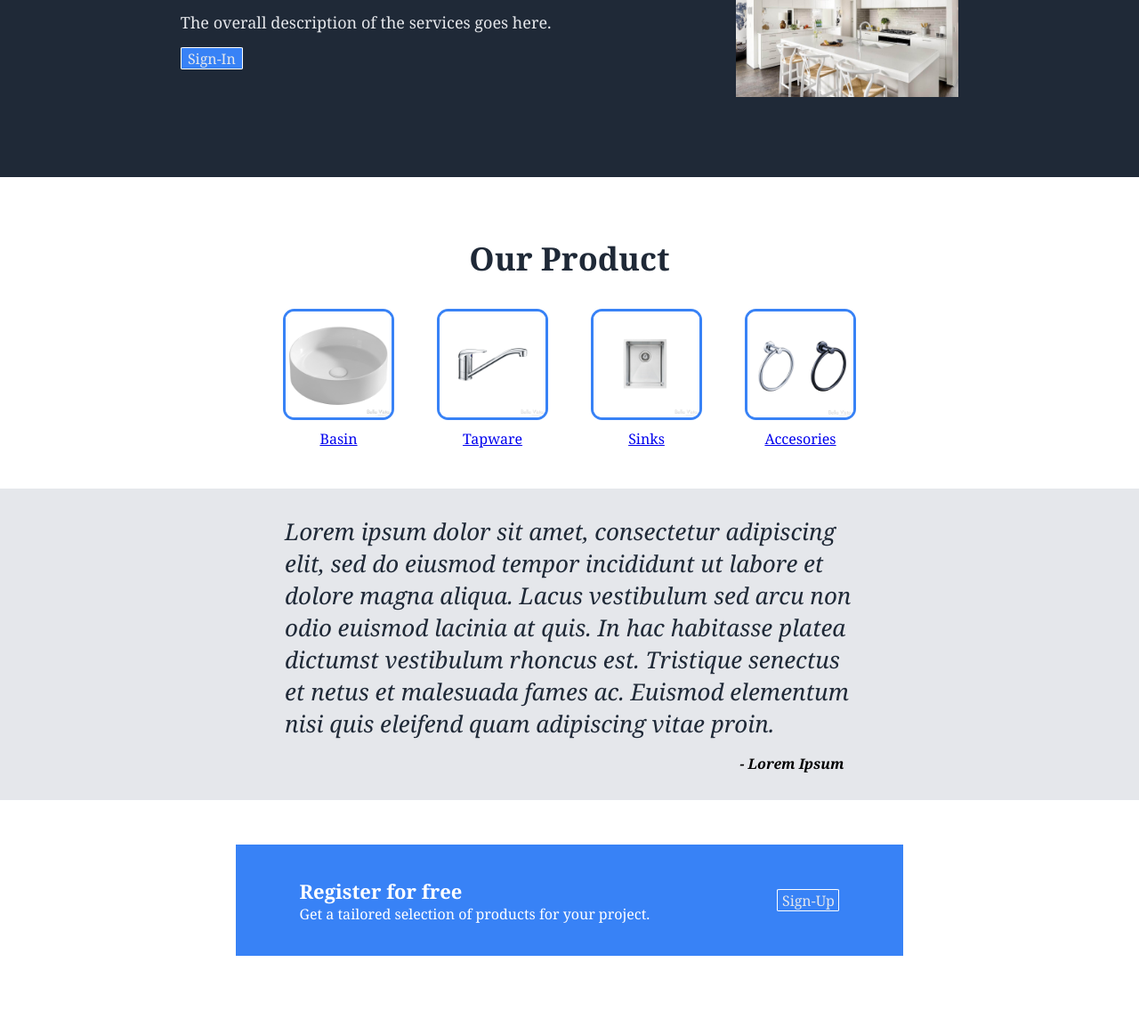
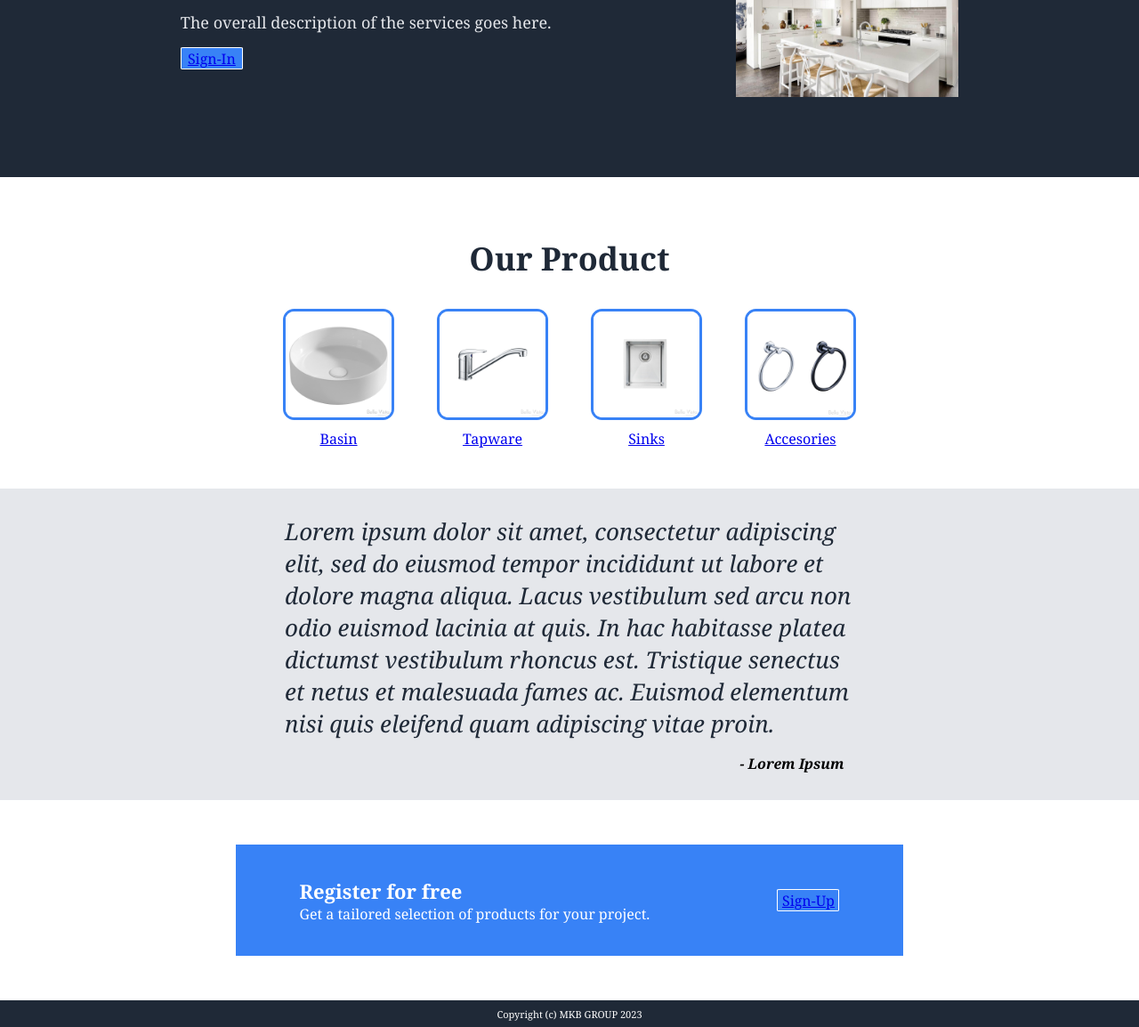
Before and after one commit to Zaf0708/Landing_Page_TOP, a plain HTML site: page index.html in a window 1280 px wide. Shown: the part 151-1305 px from the top of the page at 89% size. Before the commit the page ends 1275 px from the top, so only its background shows below. Drawn offline with Linux system fonts and the light colour scheme.

Commit message:
Created and formatted footer section 6.

```diff
--- a/index.html
+++ b/index.html
@@ -25,7 +25,9 @@
         <div class="text-2">
           The overall description of the services goes here.
         </div>
-        <div class="sign-in">Sign-In</div>
+        <div class="sign-in">
+          <a href="#">Sign-In</a>
+        </div>
       </div>
       <img class="main-picture" src="./images/header-picture.jpg">
     </div>
@@ -85,9 +87,14 @@
         </div>
       </div>
       <div class="sign-up">
-      Sign-Up
+        <a href="#">Sign-Up</a>
       </div>
     </div>
-
+  </div>
+  <div class="section-6">
+    <div class="copyright">
+      Copyright (c) MKB GROUP 2023
+    </div>
+  </div>
 </body>
 </html>
--- a/style.css
+++ b/style.css
@@ -192,3 +192,17 @@ gap: 1rem;
   border-radius: 5%;
   background-color: #3882f6 ;
 }
+
+.section-6 {
+  width: auto;
+  height: 30px;
+  background-color: #1F2937;
+  display: flex;
+  justify-content: center;
+  align-items: center;
+}
+
+.copyright {
+  color:#ffffff;
+  font-size: 11px;
+}
```
Lines whose indentation alone changed are shown as unchanged.
